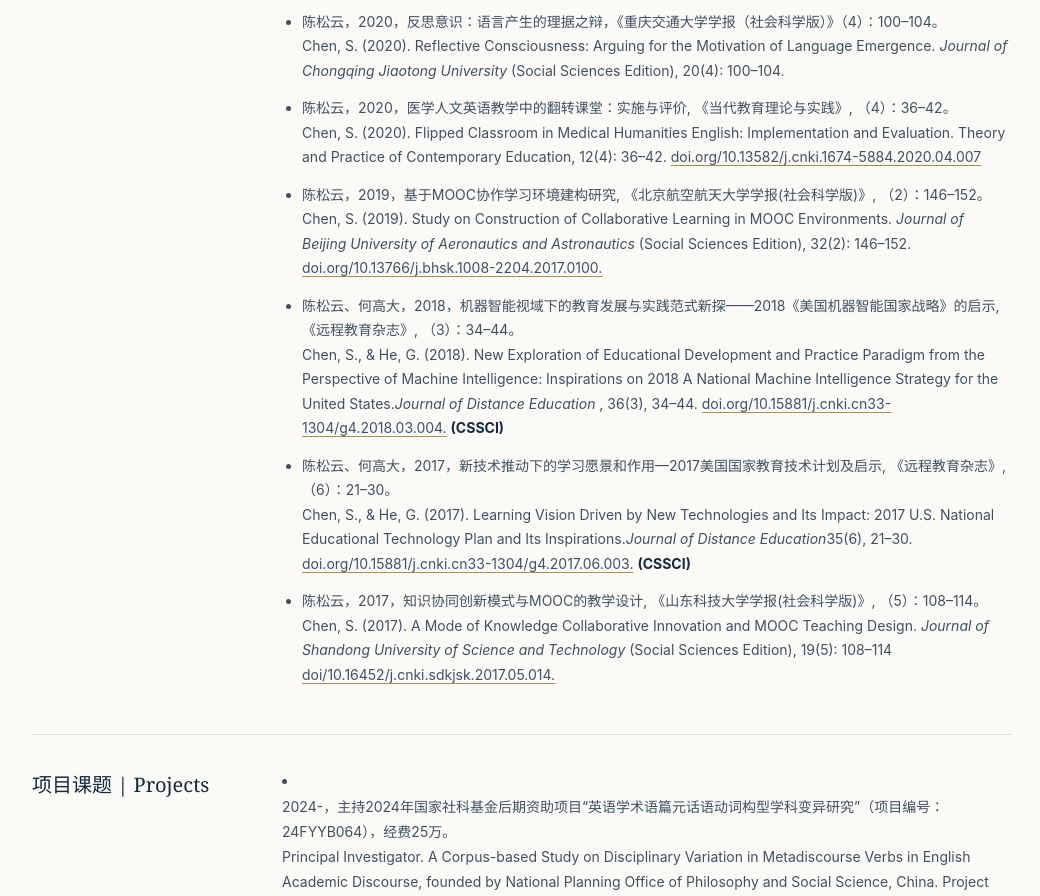
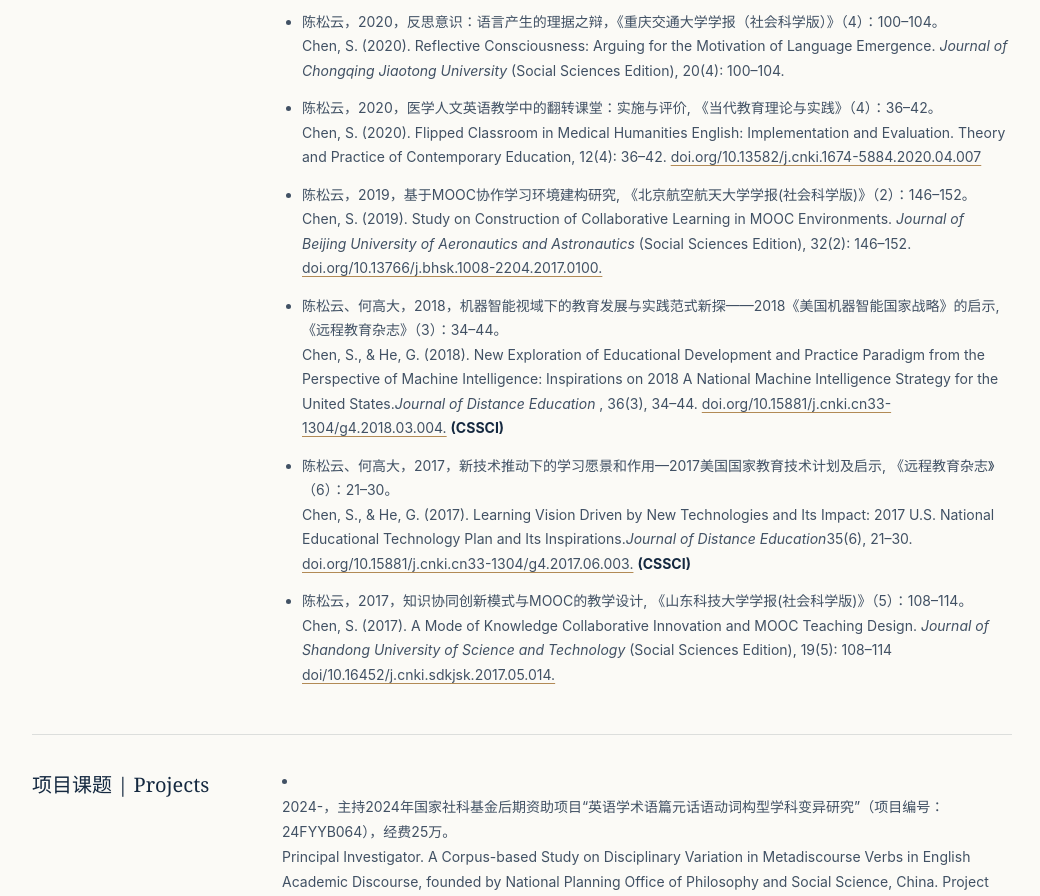
Before and after one commit to songyunchen/songyunchen.github.io, a plain HTML site: page cv.html in a window 1280 px wide. Shown: the part 1898-2794 px from the top of the page, without its empty margins (118-1158 px from the left). Drawn offline with Linux system fonts and the light colour scheme.

Commit message:
Update publication list in cv.html

```diff
--- a/cv.html
+++ b/cv.html
@@ -40,11 +40,11 @@
       <li>Chen, S., &amp; Xu, J. (2024). Interdisciplinary variations of metadiscursive verb patterns in English research articles. <em>International Journal of Applied Linguistics</em>, 34(2), 603–620. <a href="https://doi.org/10.1111/ijal.12517" target="_blank" rel="noopener noreferrer">doi:10.1111/ijal.12517</a> <strong>(SSCI, Q1)</strong></li>
       <li>陈松云，2020，国际语料库学术话语研究概述及热点分析，《外国语言文学》（2）：168–184。<br>Chen, S. (2020). An Overview and Hotspots Analysis of Academic Discourse Research in International Corpus Linguistics. <em>Foreign Language and Literature Studies</em>, 37(2): 168–184. <a href="https://link.cnki.net/doi/10.19716/j.1672-4720.2020.02.05chen" target="_blank" rel="noopener noreferrer">doi.org/10.19716/j.1672-4720.2020.02.05chen</a></li>
       <li>陈松云，2020，反思意识：语言产生的理据之辩，《重庆交通大学学报（社会科学版）》（4）：100–104。<br>Chen, S. (2020). Reflective Consciousness: Arguing for the Motivation of Language Emergence. <em>Journal of Chongqing Jiaotong University</em> (Social Sciences Edition), 20(4): 100–104.</a></li>
-      <li>陈松云，2020，医学人文英语教学中的翻转课堂：实施与评价, 《当代教育理论与实践》, （4）：36–42。<br>Chen, S. (2020). Flipped Classroom in Medical Humanities English: Implementation and Evaluation. Theory and Practice of Contemporary Education, 12(4): 36–42. <a href="https://link.cnki.net/doi/10.13582/j.cnki.1674-5884.2020.04.007" target="_blank" rel="noopener noreferrer">doi.org/10.13582/j.cnki.1674-5884.2020.04.007</a></li>
-      <li>陈松云，2019，基于MOOC协作学习环境建构研究, 《北京航空航天大学学报(社会科学版)》, （2）：146–152。<br>Chen, S. (2019). Study on Construction of Collaborative Learning in MOOC Environments. <em>Journal of Beijing University of Aeronautics and Astronautics</em> (Social Sciences Edition), 32(2): 146–152. <a href="https://link.cnki.net/doi/10.13766/j.bhsk.1008-2204.2017.0100" target="_blank" rel="noopener noreferrer">doi.org/10.13766/j.bhsk.1008-2204.2017.0100.</a></li>
-      <li>陈松云、何高大，2018，机器智能视域下的教育发展与实践范式新探——2018《美国机器智能国家战略》的启示, 《远程教育杂志》, （3）：34–44。<br>Chen, S., & He, G. (2018). New Exploration of Educational Development and Practice Paradigm from the Perspective of Machine Intelligence: Inspirations on 2018 A National Machine Intelligence Strategy for the United States.<em>Journal of Distance Education</em> , 36(3), 34–44. <a href="https://link.cnki.net/doi/10.15881/j.cnki.cn33-1304/g4.2018.03.004" target="_blank" rel="noopener noreferrer">doi.org/10.15881/j.cnki.cn33-1304/g4.2018.03.004.</a> <strong>(CSSCI)</strong></li>
-      <li>陈松云、何高大，2017，新技术推动下的学习愿景和作用—2017美国国家教育技术计划及启示, 《远程教育杂志》, （6）：21–30。<br>Chen, S., & He, G. (2017). Learning Vision Driven by New Technologies and Its Impact: 2017 U.S. National Educational Technology Plan and Its Inspirations.<em>Journal of Distance Education</em>35(6), 21–30. <a href="https://link.cnki.net/doi/10.15881/j.cnki.cn33-1304/g4.2017.06.003" target="_blank" rel="noopener noreferrer">doi.org/10.15881/j.cnki.cn33-1304/g4.2017.06.003.</a> <strong>(CSSCI)</strong></li>
-      <li>陈松云，2017，知识协同创新模式与MOOC的教学设计, 《山东科技大学学报(社会科学版)》, （5）：108–114。<br>Chen, S. (2017). A Mode of Knowledge Collaborative Innovation and MOOC Teaching Design. <em>Journal of Shandong University of Science and Technology</em> (Social Sciences Edition), 19(5): 108–114 <a href="https://link.cnki.net/doi/10.16452/j.cnki.sdkjsk.2017.05.014" target="_blank" rel="noopener noreferrer">doi/10.16452/j.cnki.sdkjsk.2017.05.014.</a></li>
+      <li>陈松云，2020，医学人文英语教学中的翻转课堂：实施与评价, 《当代教育理论与实践》（4）：36–42。<br>Chen, S. (2020). Flipped Classroom in Medical Humanities English: Implementation and Evaluation. Theory and Practice of Contemporary Education, 12(4): 36–42. <a href="https://link.cnki.net/doi/10.13582/j.cnki.1674-5884.2020.04.007" target="_blank" rel="noopener noreferrer">doi.org/10.13582/j.cnki.1674-5884.2020.04.007</a></li>
+      <li>陈松云，2019，基于MOOC协作学习环境建构研究, 《北京航空航天大学学报(社会科学版)》（2）：146–152。<br>Chen, S. (2019). Study on Construction of Collaborative Learning in MOOC Environments. <em>Journal of Beijing University of Aeronautics and Astronautics</em> (Social Sciences Edition), 32(2): 146–152. <a href="https://link.cnki.net/doi/10.13766/j.bhsk.1008-2204.2017.0100" target="_blank" rel="noopener noreferrer">doi.org/10.13766/j.bhsk.1008-2204.2017.0100.</a></li>
+      <li>陈松云、何高大，2018，机器智能视域下的教育发展与实践范式新探——2018《美国机器智能国家战略》的启示, 《远程教育杂志》（3）：34–44。<br>Chen, S., & He, G. (2018). New Exploration of Educational Development and Practice Paradigm from the Perspective of Machine Intelligence: Inspirations on 2018 A National Machine Intelligence Strategy for the United States.<em>Journal of Distance Education</em> , 36(3), 34–44. <a href="https://link.cnki.net/doi/10.15881/j.cnki.cn33-1304/g4.2018.03.004" target="_blank" rel="noopener noreferrer">doi.org/10.15881/j.cnki.cn33-1304/g4.2018.03.004.</a> <strong>(CSSCI)</strong></li>
+      <li>陈松云、何高大，2017，新技术推动下的学习愿景和作用—2017美国国家教育技术计划及启示, 《远程教育杂志》（6）：21–30。<br>Chen, S., & He, G. (2017). Learning Vision Driven by New Technologies and Its Impact: 2017 U.S. National Educational Technology Plan and Its Inspirations.<em>Journal of Distance Education</em>35(6), 21–30. <a href="https://link.cnki.net/doi/10.15881/j.cnki.cn33-1304/g4.2017.06.003" target="_blank" rel="noopener noreferrer">doi.org/10.15881/j.cnki.cn33-1304/g4.2017.06.003.</a> <strong>(CSSCI)</strong></li>
+      <li>陈松云，2017，知识协同创新模式与MOOC的教学设计, 《山东科技大学学报(社会科学版)》（5）：108–114。<br>Chen, S. (2017). A Mode of Knowledge Collaborative Innovation and MOOC Teaching Design. <em>Journal of Shandong University of Science and Technology</em> (Social Sciences Edition), 19(5): 108–114 <a href="https://link.cnki.net/doi/10.16452/j.cnki.sdkjsk.2017.05.014" target="_blank" rel="noopener noreferrer">doi/10.16452/j.cnki.sdkjsk.2017.05.014.</a></li>
     </ul></div></section>
     <section class="cv-block"><h2>项目课题 | Projects</h2><div>
       <li><p>2024-，主持2024年国家社科基金后期资助项目“英语学术语篇元话语动词构型学科变异研究”（项目编号：24FYYB064），经费25万。<br>Principal Investigator. A Corpus-based Study on Disciplinary Variation in Metadiscourse Verbs in English Academic Discourse, founded by National Planning Office of Philosophy and Social Science, China. Project No. 24FYYB064. Grant Amount: ¥250,000.</p></li>
```
